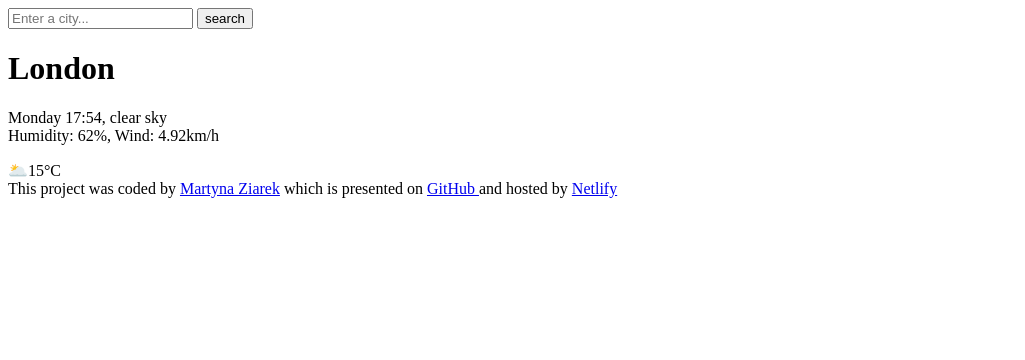
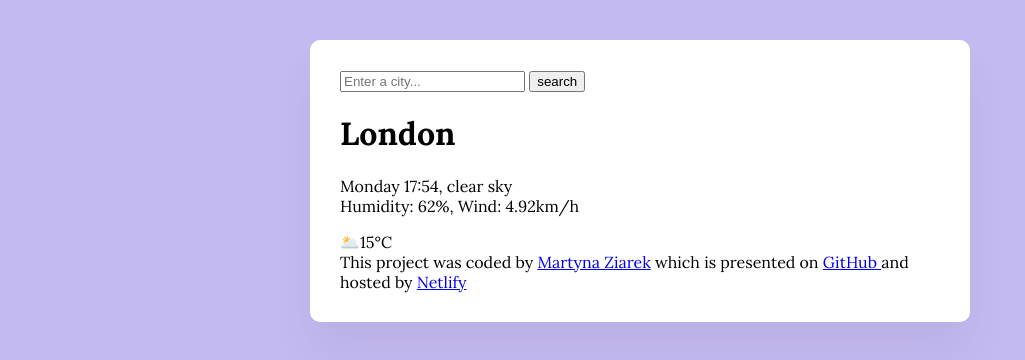
Before and after one commit to nina43/Weather-app-project, a plain HTML site: page index.html in a window 1280 px wide. Shown: the whole page, without its empty margins (0-1025 px from the left). Drawn offline with Linux system fonts and the light colour scheme.

Commit message:
styled main container and added font

```diff
--- a/index.html
+++ b/index.html
@@ -4,19 +4,25 @@
 <head>
   <meta charset="UTF-8">
   <meta name="viewport" content="width=device-width, initial-scale=1.0">
+  <link rel="preconnect" href="https://fonts.googleapis.com">
+  <link rel="preconnect" href="https://fonts.gstatic.com" crossorigin>
+  <link href="https://fonts.googleapis.com/css2?family=Lora:ital,wght@0,400..700;1,400..700&display=swap"
+    rel="stylesheet">
   <title>Weather app</title>
-
+  <link rel="stylesheet" href="src/style.css">
 </head>
 
 <body>
-  <div>
+  <div class="container">
     <header>
       <form>
         <input type="search" placeholder="Enter a city..." required>
         <input type="submit" value="search">
       </form>
     </header>
+
     <main>
+      <div>
         <h1>London</h1>
         <p>
           Monday 17:54, clear sky <br />
@@ -31,7 +37,7 @@
       presented on <a href="https://github.com/nina43/Weather-app-project" target="_blank">GitHub </a>and hosted by <a
         href="https://app.netlify.com/sites/weather-by-mz/overview" target="_blank">Netlify</a>
     </footer>
-
+  </div>
 </body>
 
 </html>
--- /dev/null
+++ b/src/style.css
@@ -0,0 +1,13 @@
+body {
+  background: #c4bbf0;
+  font-family: "Lora", serif;
+}
+
+.container {
+  background: white;
+  max-width: 600px;
+  margin: 40px auto;
+  padding: 30px;
+  box-shadow: 0 30px 50px rgba(65, 50, 100, 0.08);
+  border-radius: 10px;
+}
```
Lines whose indentation alone changed are shown as unchanged.
